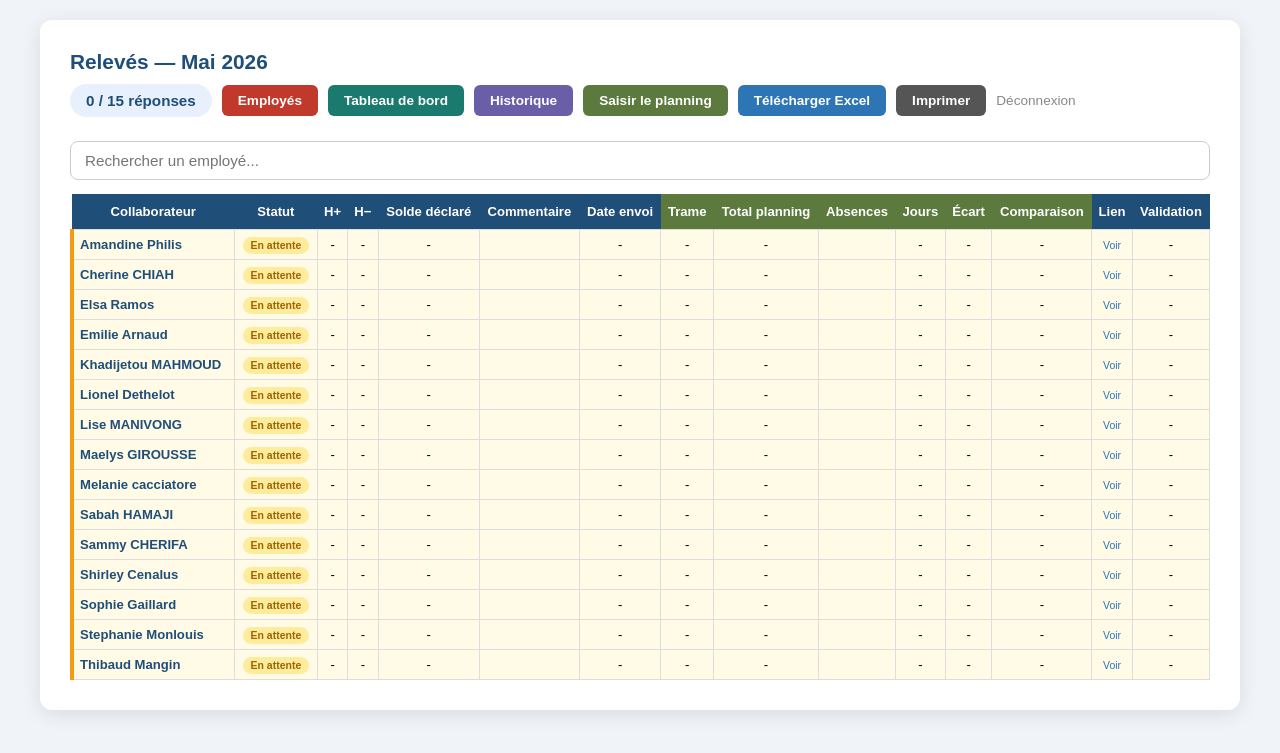
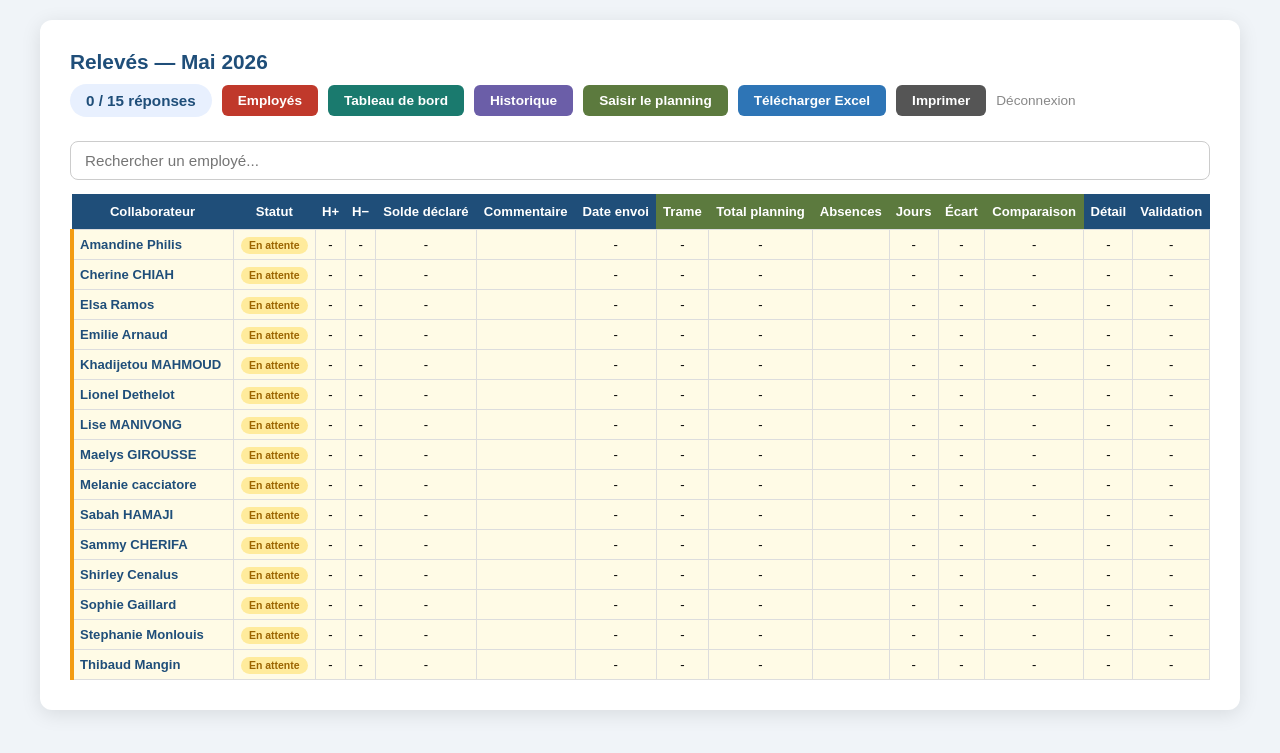
Before and after one commit to pharmanantu-bit/botRh, a Flask app: page /admin in a window 1280 px wide. Shown: the top 753 px of the page. Run offline with Flask 3, Linux system fonts and the light colour scheme; the visitor is signed in with stand-in values (Sample User, id 1).

Commit message:
Page admin : colonne "Détail" épurée (retrait du lien "Voir")
La colonne ne contient plus que le bouton Détail (contrôle du relevé).
Le lien de saisie "Voir", peu utilisé, est retiré ; colonne renommée Détail.

Co-Authored-By: Claude Opus 4.8 <noreply@anthropic.com>

```diff
--- a/templates/admin.html
+++ b/templates/admin.html
@@ -112,7 +112,7 @@
         <th class="th-planning">Jours</th>
         <th class="th-planning">Écart</th>
         <th class="th-planning">Comparaison</th>
-        <th>Lien</th>
+        <th>Détail</th>
         <th>Validation</th>
       </tr>
     </thead>
@@ -149,16 +149,15 @@
           {% else %}-{% endif %}
         </td>
         <td>
-          <a href="{{ r.lien }}" class="lien" target="_blank">Voir</a>
           {% if r.repondu %}
-          <br><button type="button" class="btn-detail"
+          <button type="button" class="btn-detail"
               data-email="{{ r.email }}"
               data-nom="{{ r.prenom }} {{ r.nom }}"
               data-plus="{{ r.heures_plus }}"
               data-moins="{{ r.heures_moins }}"
               data-solde="{{ r.solde }}"
               onclick="voirDetail(this)">🔍 Détail</button>
-          {% endif %}
+          {% else %}-{% endif %}
         </td>
         <td>
           {% if r.repondu %}
```
